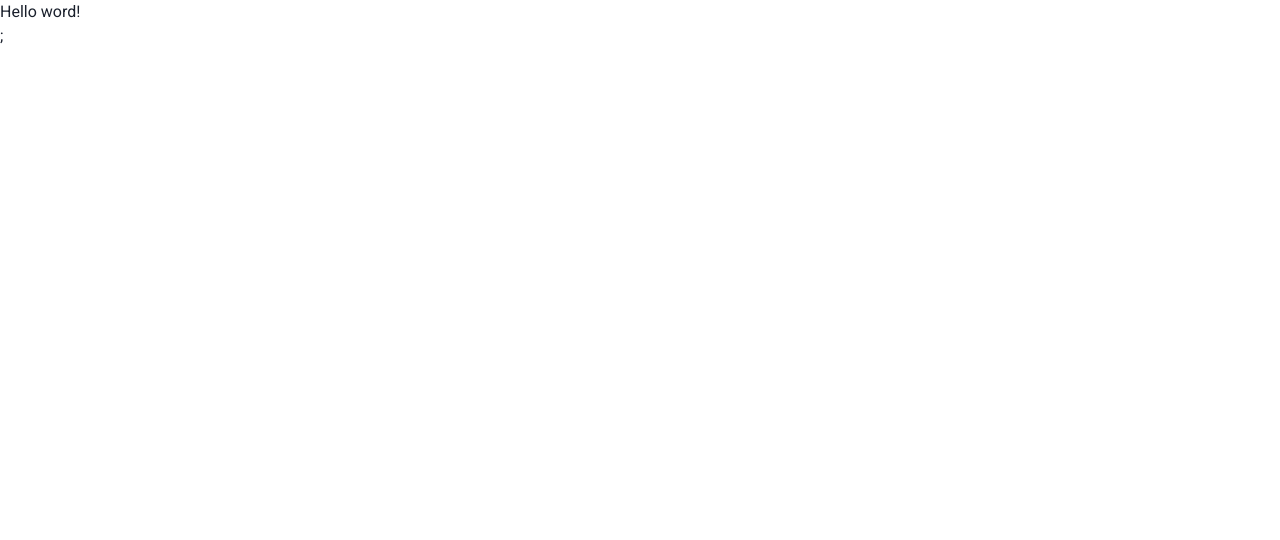
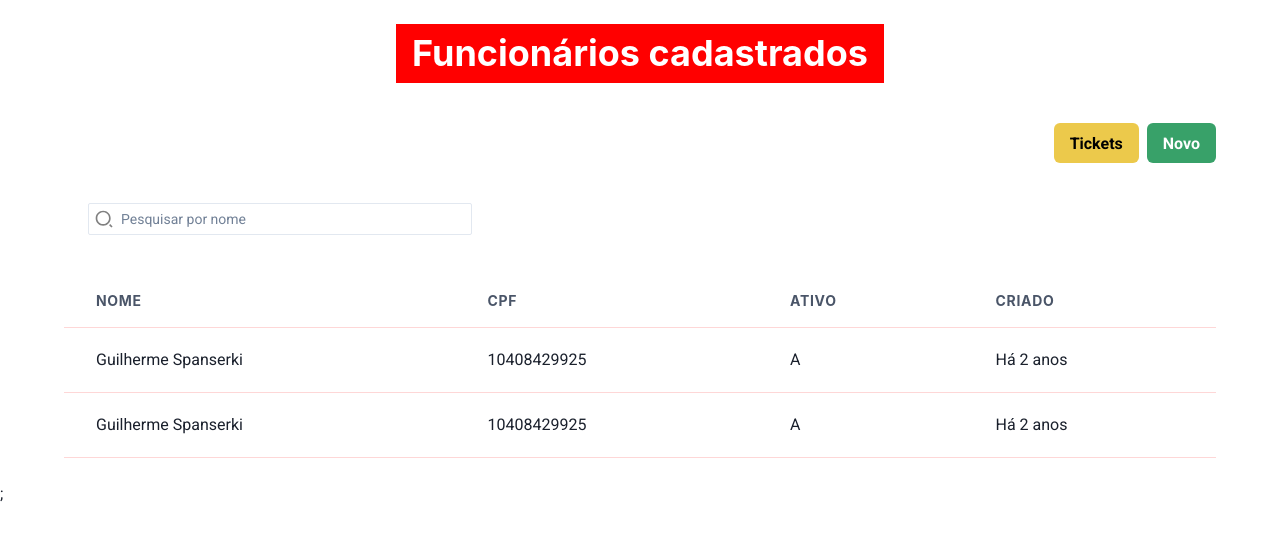
Before and after one commit to Spanserki/gestor-tickets, a Next.js app: page / in a window 1280 px wide. Shown: the top 540 px of the page. Built offline with nearby package versions, Linux system fonts and the light colour scheme.

Commit message:
Screen list employees

```diff
--- a/package.json
+++ b/package.json
@@ -18,6 +18,7 @@
     "prisma": "^5.10.2",
     "react": "^18",
     "react-dom": "^18",
+    "react-icons": "^5.0.1",
     "yarn": "^1.22.21"
   },
   "devDependencies": {
--- a/src/pages/index.tsx
+++ b/src/pages/index.tsx
@@ -1,5 +1,100 @@
+import {
+  Button,
+  HStack,
+  Heading,
+  Icon,
+  Input,
+  InputGroup,
+  InputLeftElement,
+  Stack,
+  Table,
+  Tbody,
+  Td,
+  Th,
+  Thead,
+  Tr
+} from "@chakra-ui/react";
+import Link from "next/link";
+import { useState } from "react";
+import { RiSearch2Line } from "react-icons/ri";
+
 export default function Home() {
+  const [searchName, setSearchName] = useState('')
   return (
-    <h1>Hello word!</h1>
+    <Stack
+      w='100%'
+      h='100%'
+      justify='center'
+      align='center'
+      p={6}
+    >
+      <Stack
+        w='100%'
+        maxW='6xl'
+        align='center'
+        spacing={10}
+      >
+        <Heading
+          bgColor='red'
+          color='white'
+          px={4}
+          py={2}
+        >
+          Funcionários cadastrados
+        </Heading>
+        <HStack
+          w='100%'
+          justify='end'
+        >
+          <Button
+            colorScheme="yellow"
+          >
+            Tickets
+          </Button>
+          <Button
+            colorScheme="green"
+            as={Link}
+            href='/employee/create'
+          >
+            Novo
+          </Button>
+        </HStack>
+        <Stack w='100%' px={6} direction='row' spacing={4}>
+          <InputGroup size="sm" maxW='sm'>
+            <InputLeftElement pointerEvents="none">
+              <Icon as={RiSearch2Line} color="gray" boxSize="5" />
+            </InputLeftElement>
+            <Input
+              placeholder="Pesquisar por nome"
+              onChange={(e) => setSearchName(e.target.value)}
+            />
+          </InputGroup>
+        </Stack>
+        <Table variant='simple' colorScheme="red" size='lg'>
+          <Thead>
+            <Tr>
+              <Th>Nome</Th>
+              <Th>CPF</Th>
+              <Th>Ativo</Th>
+              <Th>Criado</Th>
+            </Tr>
+          </Thead>
+          <Tbody>
+            <Tr>
+              <Td>Guilherme Spanserki</Td>
+              <Td>10408429925</Td>
+              <Td>A</Td>
+              <Td>Há 2 anos</Td>
+            </Tr>
+            <Tr>
+              <Td>Guilherme Spanserki</Td>
+              <Td>10408429925</Td>
+              <Td>A</Td>
+              <Td>Há 2 anos</Td>
+            </Tr>
+          </Tbody>
+        </Table>
+      </Stack>
+    </Stack>
   );
 }
```
Also changed, not shown: src/pages/employee/create.tsx (added, +9 -0 lines), 1 other file (tests, documents, lock files or other folders).
